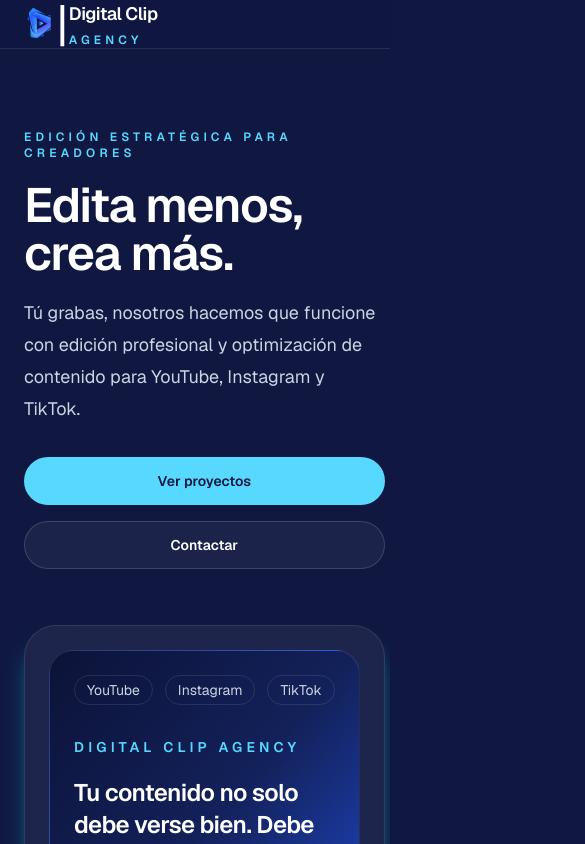
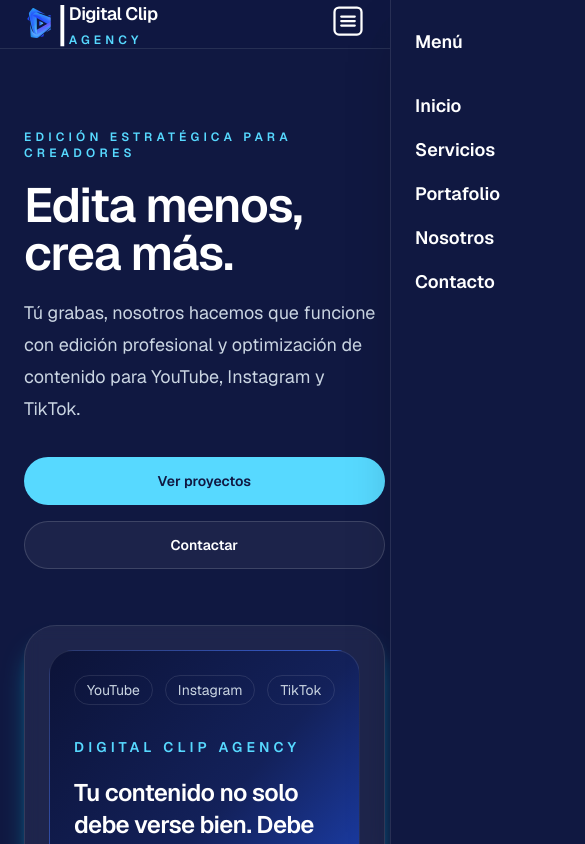
Before and after one commit to ReySlash/Digital_Clip_Agency_landing, a Next.js app: page / in a window 390 px wide. Shown: the top 844 px of the page, 585 px wide, since content can reach past the window. Built offline with nearby package versions, Linux system fonts and the light colour scheme.

Commit message:
implemented mobile-nav

```diff
--- /dev/null
+++ b/components/shared/mobile-nav.tsx
@@ -0,0 +1,78 @@
+"use client";
+import { useState } from "react";
+import Image from "next/image";
+import { siteNavigation } from "@/lib/navigation";
+export function MobileNav() {
+  const [isOpen, setIsOpen] = useState(false);
+  return (
+    <div className="md:hidden">
+      <button
+        type="button"
+        aria-label="Abrir menú"
+        aria-expanded={isOpen}
+        onClick={() => setIsOpen(true)}
+        className="inline-flex h-9 w-9 items-center justify-center rounded-xl transition hover:scale-110 hover:bg-[#57d9ff]/10"
+      >
+        <Image
+          src="/hamburger.svg"
+          alt="Abrir menú"
+          width={36}
+          height={36}
+          className="invert"
+        />
+      </button>
+      <div
+        className={`fixed inset-0 z-50 h-screen ${
+          isOpen ? "pointer-events-auto" : "pointer-events-none"
+        }`}
+      >
+        <button
+          type="button"
+          aria-label="Cerrar menú"
+          onClick={() => setIsOpen(false)}
+          className={`absolute inset-0 bg-black/60 transition-opacity duration-300 ease-out ${
+            isOpen ? "opacity-100" : "opacity-0"
+          }`}
+        />
+        <div
+          className={`absolute right-0 top-0 flex h-full w-80 max-w-[85vw] flex-col border-l border-white/10 bg-[#101841] p-6 shadow-2xl transition-transform duration-300 ease-out ${
+            isOpen ? "translate-x-0" : "translate-x-full"
+          }`}
+        >
+          <div className="flex items-center justify-between">
+            <p className="text-lg font-semibold text-white">Menú</p>
+            <button
+              type="button"
+              aria-label="Cerrar menú"
+              onClick={() => setIsOpen(false)}
+              className="inline-flex h-9 w-9 items-center justify-center rounded-xl text-white transition hover:scale-110"
+            >
+              <Image
+                src="/close.svg"
+                alt="Cerrar menú"
+                width={28}
+                height={28}
+                className="invert"
+              />
+            </button>
+          </div>
+          <nav className="mt-8">
+            <ul className="space-y-4">
+              {siteNavigation.map((item) => (
+                <li key={item.href}>
+                  <a
+                    href={item.href}
+                    onClick={() => setIsOpen(false)}
+                    className="block text-lg font-semibold text-white transition hover:text-[#57d9ff]"
+                  >
+                    {item.label}
+                  </a>
+                </li>
+              ))}
+            </ul>
+          </nav>
+        </div>
+      </div>
+    </div>
+  );
+}
--- a/components/shared/navbar.tsx
+++ b/components/shared/navbar.tsx
@@ -1,5 +1,6 @@
 import Image from "next/image";
 import { siteNavigation } from "@/lib/navigation";
+import { MobileNav } from "./mobile-nav";
 
 export function Navbar() {
   return (
@@ -37,6 +38,7 @@
             ))}
           </ul>
         </nav>
+        <MobileNav />
       </div>
     </header>
   );
```
Also changed, not shown: public/close.svg (added), public/hamburger.svg (added).
